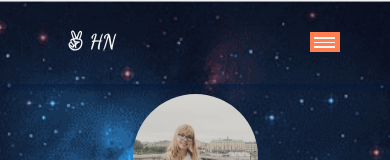
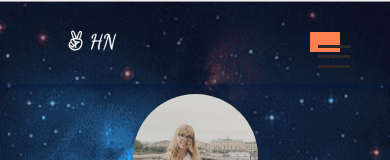
Before and after one commit to huongnguyen1709/my-porfolio-react, a React (Create React App) app: page / in a window 390 px wide. Shown: the top 160 px of the page. Built offline with nearby package versions, Linux system fonts and the light colour scheme.

Commit message:
change hamburger button

```diff
--- a/package.json
+++ b/package.json
@@ -6,6 +6,7 @@
     "@testing-library/jest-dom": "^5.14.1",
     "@testing-library/react": "^11.2.7",
     "@testing-library/user-event": "^12.8.3",
+    "hamburger-react": "^2.4.1",
     "node-sass": "^6.0.1",
     "react": "^17.0.2",
     "react-dom": "^17.0.2",
--- a/src/components/home/NavBar.js
+++ b/src/components/home/NavBar.js
@@ -1,8 +1,10 @@
-import React from 'react';
-
+import React, {useState} from 'react';
 import { Link } from "react-router-dom";
+import Hamburger from 'hamburger-react'
 
 const NavBar = () => {
+    const [isOpen, setOpen] = useState(false)
+
     return (
         <nav className="navigation">
 
@@ -14,11 +16,12 @@ const NavBar = () => {
 
 
             {/* Toggle Menu */}
-            <nav className="ham-btn">
+            <Hamburger className="ham-btn" toggled={isOpen} toggle={setOpen}  />
+            {/* <nav >
                 <span></span>
                 <span></span>
                 <span></span>
-            </nav>
+            </nav> */}
             <div className="toggle_menu">
                 <a href="#header" className="nav-link">Home</a>
                 <a href="#about" className="nav-link">About</a>
--- a/src/sass/sections/_navbar.scss
+++ b/src/sass/sections/_navbar.scss
@@ -120,7 +120,7 @@
 }
 
 /* TOGGLE MENU */
-.ham-btn {
+.hamburger-react {
   grid-column: 9/12;
   width: 8rem;
   height: 6rem;
@@ -138,21 +138,39 @@
     max-height: 4rem;
   }
 }
+// .ham-btn {
+//   grid-column: 9/12;
+//   width: 8rem;
+//   height: 6rem;
+//   padding: 0.4rem 0.8rem;
+//   background: coral;
+//   margin: auto;
+//   display: none;
 
-.ham-btn span {
-  width: 100%;
-  height: 0.4rem;
-  display: block;
-  background: whitesmoke;
-  margin: 1rem 0;
-  transition: 0.5s;
+//   @media only screen and (max-width: $bp-small-xs) {
+//     display: block;
+//   }
 
-  @media only screen and (max-width: $bp-extra-small) {
-    margin: 0.6rem 0;
-    max-width: 95%;
-    max-height: 0.3rem;
-  }
-}
+//   @media only screen and (max-width: $bp-extra-small) {
+//     max-width: 6rem;
+//     max-height: 4rem;
+//   }
+// }
+
+// .ham-btn span {
+//   width: 100%;
+//   height: 0.4rem;
+//   display: block;
+//   background: whitesmoke;
+//   margin: 1rem 0;
+//   transition: 0.5s;
+
+//   @media only screen and (max-width: $bp-extra-small) {
+//     margin: 0.6rem 0;
+//     max-width: 95%;
+//     max-height: 0.3rem;
+//   }
+// }
 
 .toggle_menu {
   display: none;
```
Also changed, not shown: 1 other file (tests, documents, lock files or other folders).
